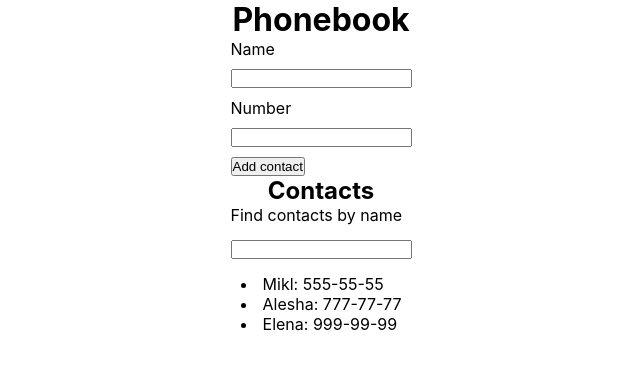
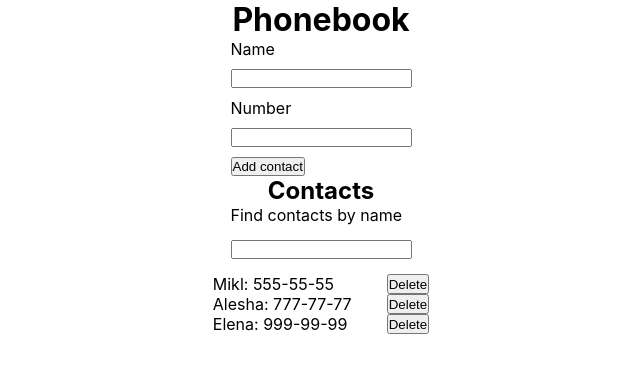
Before and after one commit to zTjamm/full-stack5-hw-2.1, a React (Create React App) app: page / in a window 1280 px wide. Shown: the top 372 px of the page, without its empty margins (319-959 px from the left). Built offline with nearby package versions, Linux system fonts and the light colour scheme.

Commit message:
all done
step del

```diff
--- a/src/App.js
+++ b/src/App.js
@@ -8,28 +8,38 @@ import Filter from "./components/Filter/Filter";
 export default class App extends Component {
     state = {
         contacts: [
-            {id:1, name: "Mikl", number: "555-55-55"},
-            {id:2, name: "Alesha", number: "777-77-77"},
-            {id:3, name: "Elena", number: "999-99-99"}
+            {id: 1, name: "Mikl", number: "555-55-55"},
+            {id: 2, name: "Alesha", number: "777-77-77"},
+            {id: 3, name: "Elena", number: "999-99-99"}
         ],
         filter: ""
     }
-    onInputFilter=(e)=>{
+    onInputFilter = (e) => {
         const value = e.currentTarget.value;
         this.setState({filter: value})
     }
-    onSubmit=(data)=>{
-        data.id =this.state.contacts.length+1;
-        this.setState({contacts: [...this.state.contacts , data]})
+    onSubmit = (data) => {
+        const tryName = this.state.contacts.map(c => c.name.toLowerCase())
+        data.id = this.state.contacts.length + 1;
+        if (tryName.includes(data.name.toLowerCase())) {
+            alert(`${data.name} Уже занято, введите другое имя!`)
+        } else {
+            this.setState({contacts: [...this.state.contacts, data]})
+        }
     }
-    onFilter=()=>{
-        const {filter,contacts}= this.state;
-        if(filter){
-            return contacts.filter(name =>name.name.toLowerCase().includes(filter));
-        }else {
+    onFilter = () => {
+        const {filter, contacts} = this.state;
+        if (filter) {
+            return contacts.filter(name => name.name.toLowerCase().includes(filter));
+        } else {
             return contacts;
         }
     }
+    onDelForId=(curentId)=>{
+        const list = this.state.contacts.filter(({id})=>id !== curentId);
+        this.setState({contacts: list});
+    }
+
     render() {
         const filteredContacts = this.onFilter();
         return (
@@ -46,6 +56,7 @@ export default class App extends Component {
                 />
                 <ContactList
                     contacts={filteredContacts}
+                    onDelForId={this.onDelForId}
                 />
             </div>
         )
--- a/src/components/ContactList/ContactList.js
+++ b/src/components/ContactList/ContactList.js
@@ -1,10 +1,13 @@
 import React from "react";
+import s from "./ContactList.module.css"
 
-export default function ContactList({contacts}) {
-    const render = contacts.map((contact)=><li key={contact.id}>{contact.name}: {contact.number}</li>)
+export default function ContactList({contacts, onDelForId}) {
+    const render = contacts.map((contact)=><li className={s.item} key={contact.id}><p>{contact.name}: {contact.number}</p><button className={s.btn} id={contact.id} type="button" onClick={()=>{onDelForId(contact.id)}}>Delete</button></li>)
         return(
             <div>
-                {render}
+                <ul>
+                    {render}
+                </ul>
             </div>
         )
 }
--- a/src/components/ContactList/ContactList.module.css
+++ b/src/components/ContactList/ContactList.module.css
@@ -0,0 +1,9 @@
+.item{
+   display: flex;
+}
+.item p{
+    width: 70%;
+}
+.btn{
+    margin-left: 35px;
+}
```
